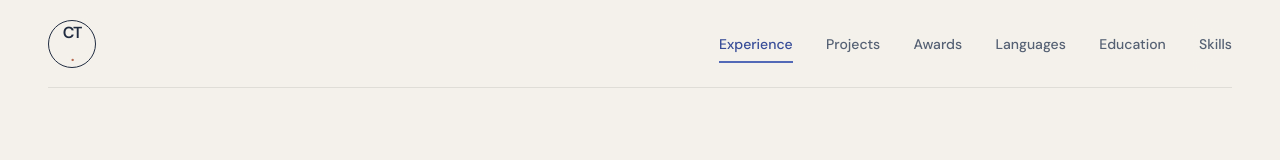
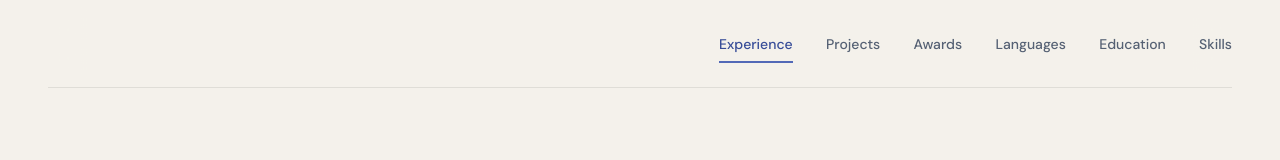
Before and after one commit to CorneliusTantius/CorneliusTantius.github.io, a Preact app: page / in a window 1280 px wide. Shown: the top 160 px of the page. Built offline with nearby package versions, Linux system fonts and the light colour scheme.

Commit message:
Remove circular initials from top navigation

```diff
--- a/src/App.css
+++ b/src/App.css
@@ -1,8 +1,7 @@
 #root { min-height: 100vh; }
 .portfolio-shell { width: min(100% - 96px, 1240px); margin: 0 auto; }
-.topbar { min-height: 88px; display: flex; align-items: center; justify-content: space-between; gap: 32px; border-bottom: 1px solid var(--line); position: sticky; top: 0; z-index: 20; background: rgba(244,241,235,.93); backdrop-filter: blur(16px); }
-.brand-mark { width: 48px; height: 48px; display: inline-grid; place-items: center; flex: 0 0 auto; border: 1px solid var(--ink); border-radius: 50%; color: var(--ink); font: 600 16px var(--sans); letter-spacing: -.07em; text-decoration: none; }
-.brand-mark span, .footer-brand span { color: var(--terracotta); }
+.topbar { min-height: 88px; display: flex; align-items: center; justify-content: flex-end; gap: 32px; border-bottom: 1px solid var(--line); position: sticky; top: 0; z-index: 20; background: rgba(244,241,235,.93); backdrop-filter: blur(16px); }
+.footer-brand span { color: var(--terracotta); }
 .primary-nav { display: flex; align-items: center; justify-content: flex-end; gap: clamp(18px, 2.6vw, 37px); }
 .nav-link { position: relative; color: var(--muted); text-decoration: none; font-size: 14px; font-weight: 500; transition: color .2s ease; }
 .nav-link::after { content: ''; position: absolute; left: 0; right: 0; bottom: -10px; height: 2px; background: var(--accent); transform: scaleX(0); transform-origin: left; transition: transform .22s ease; }
@@ -133,7 +132,6 @@
   html { scroll-padding-top: 112px; }
   .portfolio-shell { width: calc(100% - 36px); }
   .topbar { min-height: 70px; gap: 16px; }
-  .brand-mark { width: 40px; height: 40px; font-size: 14px; }
   .primary-nav { position: absolute; top: 69px; left: -18px; right: -18px; height: 45px; justify-content: flex-start; gap: 23px; padding: 0 18px; overflow-x: auto; background: rgba(244,241,235,.97); border-bottom: 1px solid var(--line); scrollbar-width: none; }
   .primary-nav::-webkit-scrollbar { display: none; }
   .nav-link { flex: 0 0 auto; font-size: 13px; }
--- a/src/App.tsx
+++ b/src/App.tsx
@@ -53,7 +53,6 @@ function App() {
     <div className="portfolio-shell">
       <div className="ambient ambient-one" aria-hidden="true" /><div className="ambient ambient-two" aria-hidden="true" />
       <header className="topbar">
-        <a className="brand-mark" href="#top" aria-label="Tantius Cornelius, back to top">CT<span>.</span></a>
         <nav className="primary-nav" aria-label="Portfolio sections">
           {navigation.map(({ id, label }) => <a key={id} className={activeSection === id ? 'nav-link active' : 'nav-link'} href={`#${id}`}>{label}</a>)}
         </nav>
```
